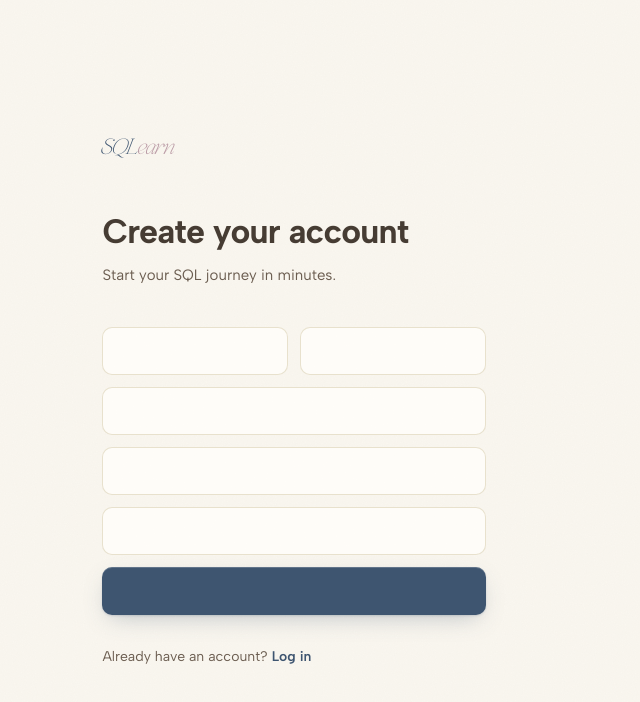
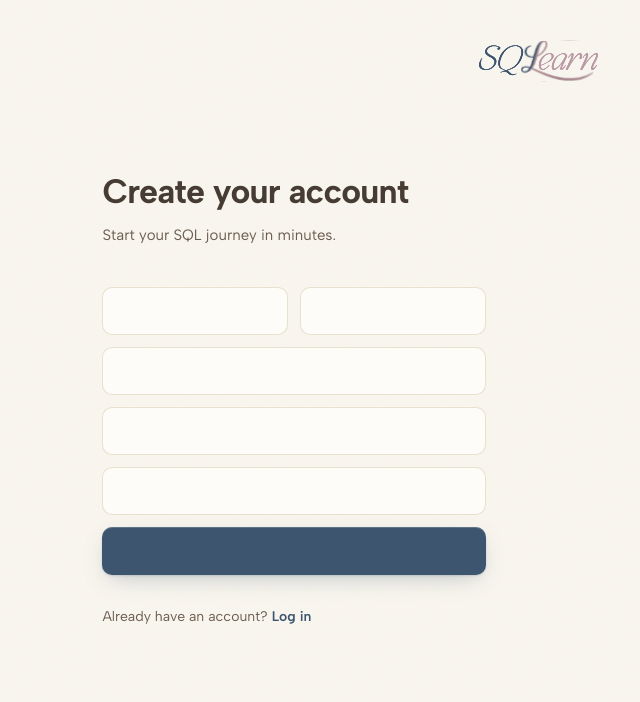
Before and after one commit to Ana-Bogdan/sqlearn-web, a Next.js app: page /register in a window 1280 px wide. Shown: the top 702 px of the page, without its empty margins (640-1280 px from the left). Built offline with nearby package versions, Linux system fonts and the light colour scheme.

Commit message:
Refactor code structure for improved readability and maintainability

```diff
--- a/src/app/(public)/login/page.tsx
+++ b/src/app/(public)/login/page.tsx
@@ -1,3 +1,4 @@
+import Image from "next/image";
 import Link from "next/link";
 import { LoginIllustration } from "@/components/illustrations";
 import { TiltScene } from "@/components/tilt-scene";
@@ -5,6 +6,22 @@ import { TiltScene } from "@/components/tilt-scene";
 export default function LoginPage() {
   return (
     <div className="relative z-[2] flex flex-1">
+      {/* Brand link — top-right corner */}
+      <Link
+        href="/"
+        aria-label="SQLearn"
+        className="absolute right-6 top-6 z-10 lg:right-10 lg:top-8"
+      >
+        <Image
+          src="/sqlearn-logo.svg"
+          alt="SQLearn"
+          width={1427}
+          height={516}
+          priority
+          className="h-16 w-auto"
+        />
+      </Link>
+
       {/* Left: Illustration panel — framed parchment card */}
       <div className="hidden w-[46%] items-center justify-center px-12 lg:flex">
         <TiltScene className="relative w-full max-w-[420px]">
@@ -31,18 +48,6 @@ export default function LoginPage() {
       {/* Right: Form */}
       <div className="flex flex-1 flex-col items-center justify-center px-6 py-16 lg:px-16">
         <div className="w-full max-w-sm">
-          {/* Brand link */}
-          <Link
-            href="/"
-            className="animate-fade-up group mb-12 inline-block font-logo text-2xl italic tracking-[-0.02em]"
-            style={{ animationDelay: "0ms" }}
-          >
-            <span className="text-dusk transition-colors duration-300 ease-out">SQL</span>
-            <span className="text-light-mauve transition-colors duration-300 ease-out group-hover:text-dusk">
-              earn
-            </span>
-          </Link>
-
           <h1
             className="animate-fade-up text-[2.125rem] font-bold leading-[1.1] tracking-[-0.025em] text-taupe"
             style={{ animationDelay: "80ms" }}
--- a/src/app/(public)/page.tsx
+++ b/src/app/(public)/page.tsx
@@ -1,16 +1,7 @@
+import Image from "next/image";
 import Link from "next/link";
 import { HeroIllustration } from "@/components/illustrations";
 import { TiltScene } from "@/components/tilt-scene";
-
-const wordmarkLetters = [
-  { ch: "S", className: "text-dusk" },
-  { ch: "Q", className: "text-dusk" },
-  { ch: "L", className: "text-dusk" },
-  { ch: "e", className: "text-light-mauve" },
-  { ch: "a", className: "text-light-mauve" },
-  { ch: "r", className: "text-light-mauve" },
-  { ch: "n", className: "text-light-mauve" },
-];
 
 export default function Home() {
   return (
@@ -23,25 +14,21 @@ export default function Home() {
         <div className="grid w-full items-center gap-x-8 gap-y-10 lg:grid-cols-12">
           {/* Content — left, hard-aligned to col 1 */}
           <div className="lg:col-span-7 lg:col-start-1">
-            <h1
-              aria-label="SQLearn"
-              className="font-logo italic leading-[0.84] tracking-[-0.045em]"
-              style={{ fontSize: "clamp(5.25rem, 13vw, 11.5rem)" }}
-            >
-              {wordmarkLetters.map((letter, i) => (
-                <span
-                  key={i}
-                  aria-hidden="true"
-                  className={`animate-letter wordmark-letter ${letter.className}`}
-                  style={{ animationDelay: `${i * 70}ms` }}
-                >
-                  {letter.ch}
-                </span>
-              ))}
+            <h1 aria-label="SQLearn" className="animate-fade-up -mt-12 flex leading-none lg:-mt-20">
+              <Image
+                src="/sqlearn-logo.svg"
+                alt="SQLearn"
+                width={1427}
+                height={516}
+                priority
+                aria-hidden="true"
+                className="block w-auto"
+                style={{ height: "clamp(9rem, 21vw, 18rem)" }}
+              />
             </h1>
 
             <p
-              className="animate-fade-up mt-7 max-w-[46ch] text-[1.125rem] leading-[1.65] text-taupe/85 lg:text-[1.3125rem] lg:leading-[1.55]"
+              className="animate-fade-up -mt-7 max-w-[46ch] text-[1.125rem] leading-[1.65] text-taupe/85 lg:text-[1.3125rem] lg:leading-[1.55]"
               style={{ animationDelay: "650ms" }}
             >
               Master SQL through hands-on exercises and real-time feedback.
--- a/src/app/(public)/register/page.tsx
+++ b/src/app/(public)/register/page.tsx
@@ -1,3 +1,4 @@
+import Image from "next/image";
 import Link from "next/link";
 import { RegisterIllustration } from "@/components/illustrations";
 import { TiltScene } from "@/components/tilt-scene";
@@ -5,6 +6,22 @@ import { TiltScene } from "@/components/tilt-scene";
 export default function RegisterPage() {
   return (
     <div className="relative z-[2] flex flex-1">
+      {/* Brand link — top-right corner */}
+      <Link
+        href="/"
+        aria-label="SQLearn"
+        className="absolute right-6 top-6 z-10 lg:right-10 lg:top-8"
+      >
+        <Image
+          src="/sqlearn-logo.svg"
+          alt="SQLearn"
+          width={1427}
+          height={516}
+          priority
+          className="h-16 w-auto"
+        />
+      </Link>
+
       {/* Left: Illustration panel — framed parchment card */}
       <div className="hidden w-[46%] items-center justify-center px-12 lg:flex">
         <TiltScene className="relative w-full max-w-[420px]">
@@ -27,18 +44,6 @@ export default function RegisterPage() {
       {/* Right: Form */}
       <div className="flex flex-1 flex-col items-center justify-center px-6 py-16 lg:px-16">
         <div className="w-full max-w-sm">
-          {/* Brand link */}
-          <Link
-            href="/"
-            className="animate-fade-up group mb-12 inline-block font-logo text-2xl italic tracking-[-0.02em]"
-            style={{ animationDelay: "0ms" }}
-          >
-            <span className="text-dusk transition-colors duration-300 ease-out">SQL</span>
-            <span className="text-light-mauve transition-colors duration-300 ease-out group-hover:text-dusk">
-              earn
-            </span>
-          </Link>
-
           <h1
             className="animate-fade-up text-[2.125rem] font-bold leading-[1.1] tracking-[-0.025em] text-taupe"
             style={{ animationDelay: "80ms" }}
--- a/src/components/navbar.tsx
+++ b/src/components/navbar.tsx
@@ -1,5 +1,6 @@
 "use client";
 
+import Image from "next/image";
 import Link from "next/link";
 import { usePathname } from "next/navigation";
 import { cn } from "@/lib/utils";
@@ -12,14 +13,17 @@ export function Navbar() {
       <div className="mx-auto flex h-14 max-w-7xl items-center justify-between px-6 lg:px-8">
         <Link
           href="/"
-          className="group font-logo text-xl italic tracking-[-0.02em] text-primary-foreground"
+          aria-label="SQLearn"
+          className="inline-flex items-center"
         >
-          <span className="inline-block transition-transform duration-500 ease-out group-hover:-translate-x-[1px]">
-            SQL
-          </span>
-          <span className="inline-block text-light-mauve transition-all duration-500 ease-out group-hover:translate-x-[1px] group-hover:text-[#FFFFFB]">
-            earn
-          </span>
+          <Image
+            src="/sqlearn-logo.svg"
+            alt="SQLearn"
+            width={1427}
+            height={516}
+            priority
+            className="h-7 w-auto"
+          />
         </Link>
 
         <div className="flex items-center gap-1">
```
Also changed, not shown: public/sqlearn-logo.svg (added).
